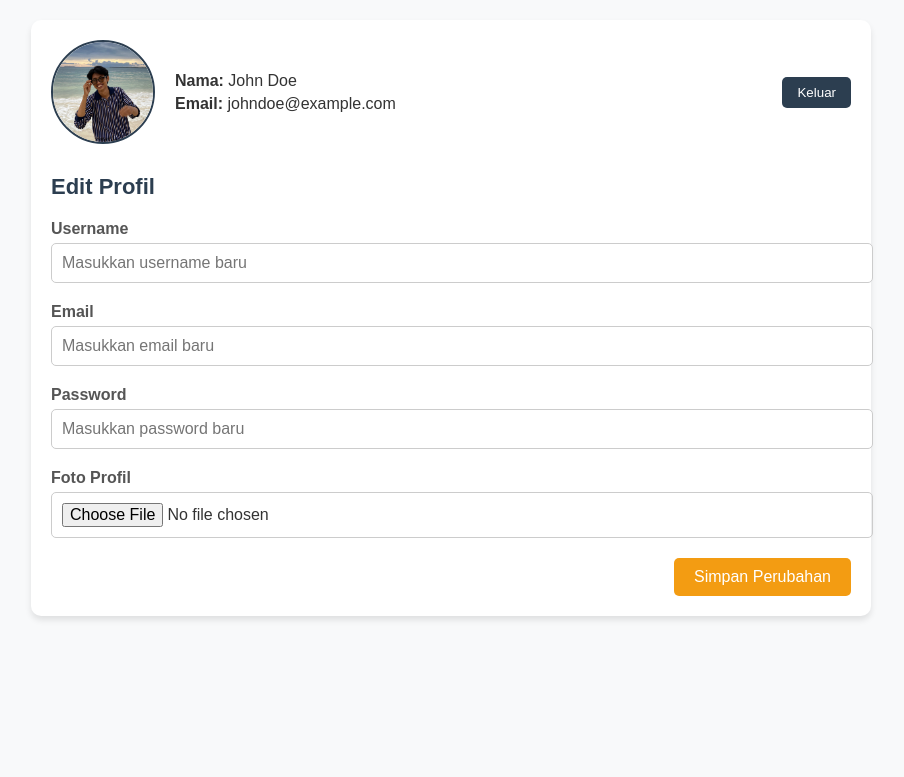
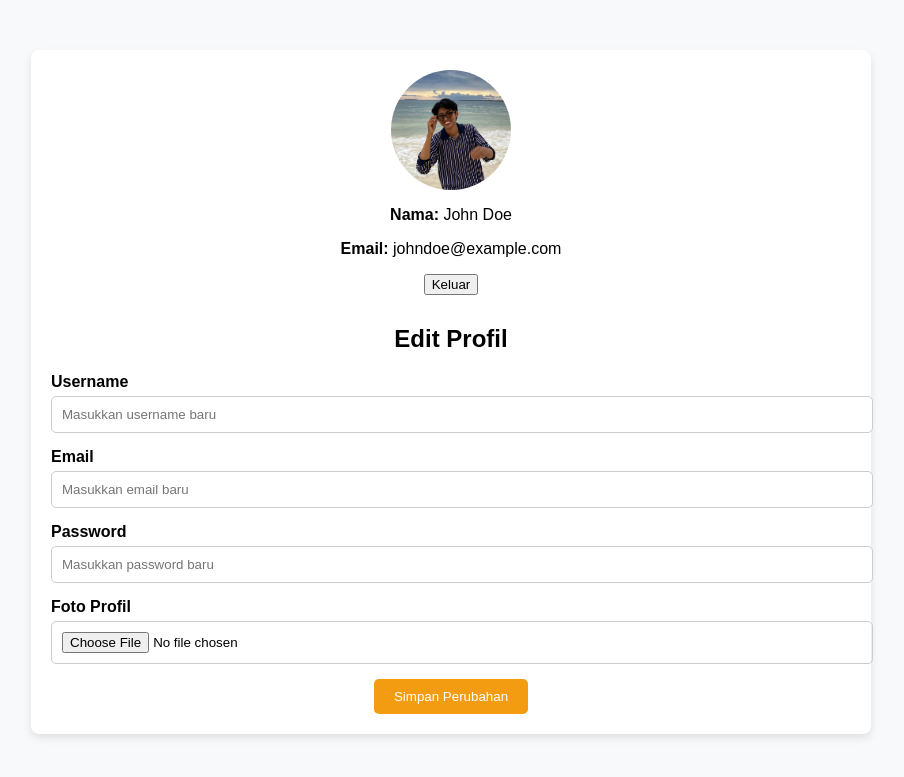
Before and after one commit to fadelakbars/Flicksy, a PHP site: page /user/profile.php in a window 1280 px wide. Shown: the top 777 px of the page, without its empty margins (189-1093 px from the left). Run offline with PHP 8.4, Linux system fonts and the light colour scheme; a user stored in the database is signed in.

Commit message:
finish project

```diff
--- a/css/user_profile.css
+++ b/css/user_profile.css
@@ -1,138 +1,74 @@
-/* Global Styles */
 body {
+    font-family: Arial, sans-serif;
+    background-color: #f8f9fa;
     margin: 0;
-    padding: 0;
-    font-family: 'Arial', sans-serif;
-    background-color: #f8f9fa;
-    color: #333;
 }
 
 .container {
     max-width: 800px;
-    margin: 20px auto;
-    background: #ffffff;
-    border-radius: 10px;
+    margin: 50px auto;
     padding: 20px;
-    box-shadow: 0 4px 6px rgba(0, 0, 0, 0.1);
+    background-color: #fff;
+    box-shadow: 0 4px 8px rgba(0, 0, 0, 0.1);
+    border-radius: 8px;
 }
 
-/* Header */
-.header .title {
+.profile img {
+    width: 120px;
+    height: 120px;
+    border-radius: 50%;
+    display: block;
+    margin: 0 auto 15px;
+}
+
+.profile .info {
     text-align: center;
-    font-size: 28px;
-    font-weight: bold;
-    color: #2c3e50;
+}
+
+.profile .actions {
+    text-align: center;
+    margin-top: 10px;
+}
+
+.edit-profile {
+    margin-top: 30px;
+}
+
+.edit-profile h2 {
+    text-align: center;
     margin-bottom: 20px;
 }
 
-/* Profile Section */
-.profile {
-    display: flex;
-    align-items: center;
-    gap: 20px;
-    margin-bottom: 30px;
+.form-group {
+    margin-bottom: 15px;
 }
 
-.profile img {
-    border-radius: 50%;
-    width: 100px;
-    height: 100px;
-    object-fit: cover;
-    border: 2px solid #2c3e50;
+.form-group label {
+    display: block;
+    margin-bottom: 5px;
+    font-weight: bold;
 }
 
-.profile .info p {
-    margin: 5px 0;
-    font-size: 16px;
-}
-
-.actions {
-    margin-left: auto;
-    display: flex;
-    gap: 10px;
-}
-
-.actions button {
-    background-color: #2c3e50;
-    color: white;
-    border: none;
-    padding: 8px 15px;
-    border-radius: 5px;
-    cursor: pointer;
-    transition: background 0.3s ease;
-}
-
-.actions button:hover {
-    background-color: #f39c12;
-}
-
-/* Edit Profile Form */
-.edit-profile h2 {
-    margin-bottom: 20px;
-    font-size: 22px;
-    color: #2c3e50;
-}
-
-form .form-group {
-    margin-bottom: 20px;
-}
-
-form label {
-    display: block;
-    font-weight: bold;
-    margin-bottom: 5px;
-    color: #555;
-}
-
-form input {
+.form-group input {
     width: 100%;
     padding: 10px;
     border: 1px solid #ccc;
     border-radius: 5px;
-    font-size: 16px;
-}
-
-form input:focus {
-    border-color: #2c3e50;
-    outline: none;
 }
 
 .form-actions {
-    text-align: right;
+    text-align: center;
 }
 
 .form-actions button {
     background-color: #f39c12;
-    color: white;
+    color: #fff;
     border: none;
     padding: 10px 20px;
     border-radius: 5px;
-    font-size: 16px;
     cursor: pointer;
-    transition: background 0.3s ease;
-}
-
-/* Header Title Link */
-.header .title {
-    text-decoration: none; /* Hilangkan garis bawah */
-    color: #2c3e50; /* Warna teks */
-    font-size: 28px;
-    font-weight: bold;
-    transition: color 0.3s ease;
 }
 
 .form-actions button:hover {
     background-color: #e67e22;
 }
-
-/* Responsive Design */
-@media (max-width: 768px) {
-    .profile {
-        flex-direction: column;
-        text-align: center;
-    }
-
-    .actions {
-        margin-left: 0;
-    }
-}
```
